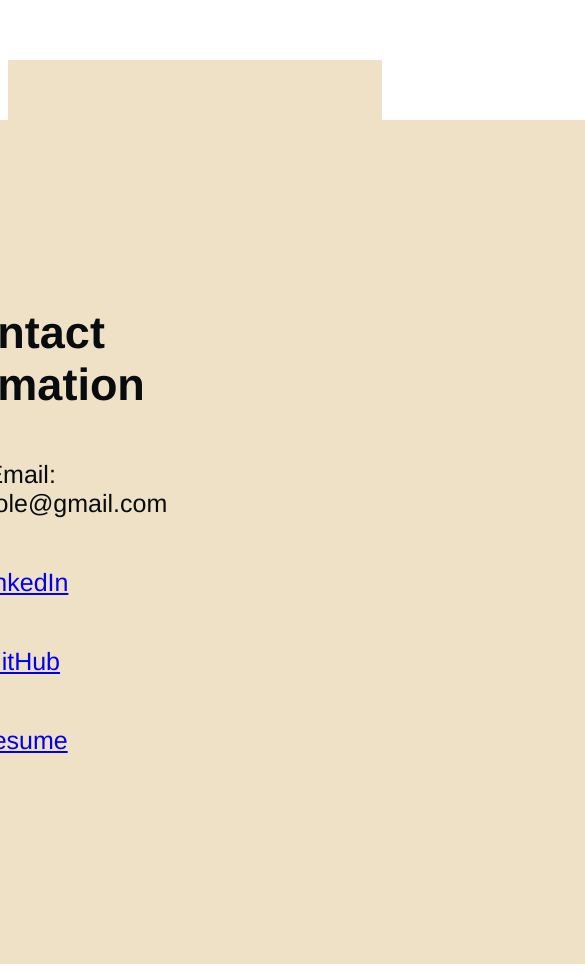
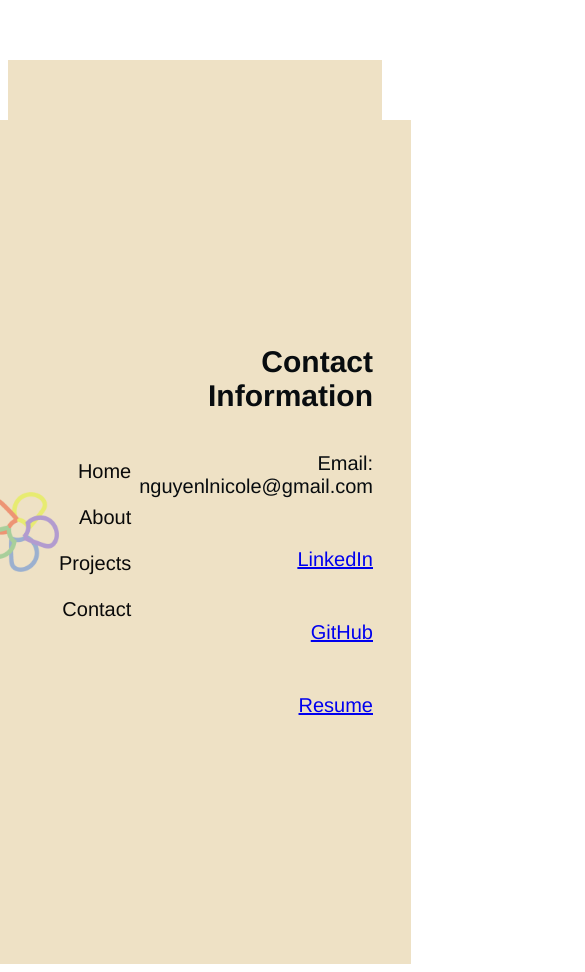
Before and after one commit to nguyenlnicole/Portfolio, a Vue app: page /ContactNicole in a window 390 px wide. Shown: the top 972 px of the page, 585 px wide, since content can reach past the window. Built offline with nearby package versions, Linux system fonts and the light colour scheme.

Commit message:
contactmabil

```diff
--- a/src/views/ContactInfo.vue
+++ b/src/views/ContactInfo.vue
@@ -59,4 +59,27 @@ margin-bottom: 50px;
  font-size: 25px;
  margin-bottom: 50px;
 }
+
+@media (max-width: 768px) {
+  .container {
+    justify-content: flex-end;
+    text-align: right;
+    padding-right: 30px; /* Add padding to the right */
+  }
+
+  .contactTitle {
+    font-size: 30px;
+    margin-right: 30px;
+    text-align: right;
+  }
+
+  .emailInfo,
+  .router-links-linkedin,
+  .router-links-github,
+  .resume-router-link {
+    margin-right: 30px;
+    font-size: 20px;
+    text-align: right;
+  }
+}
 </style>
```
